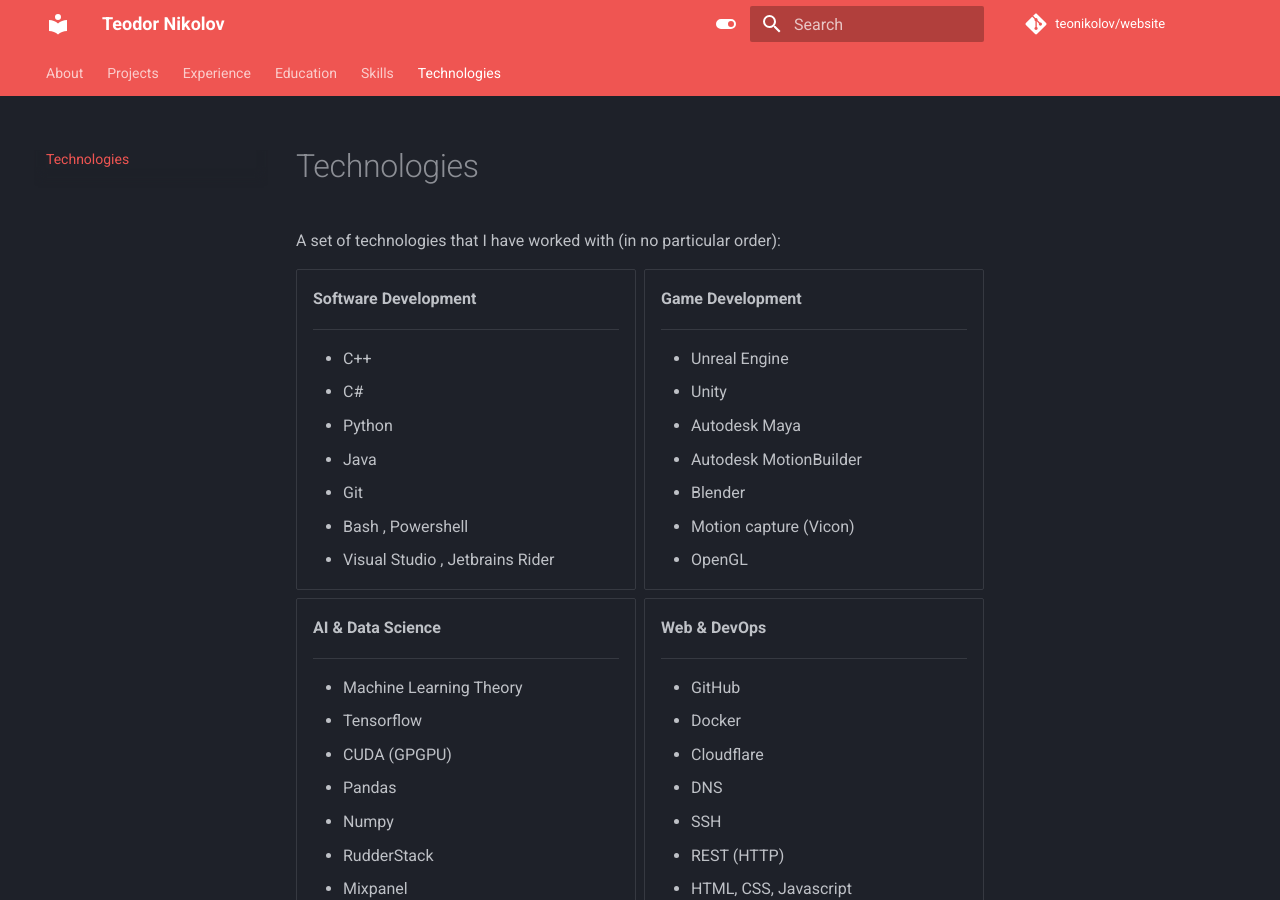
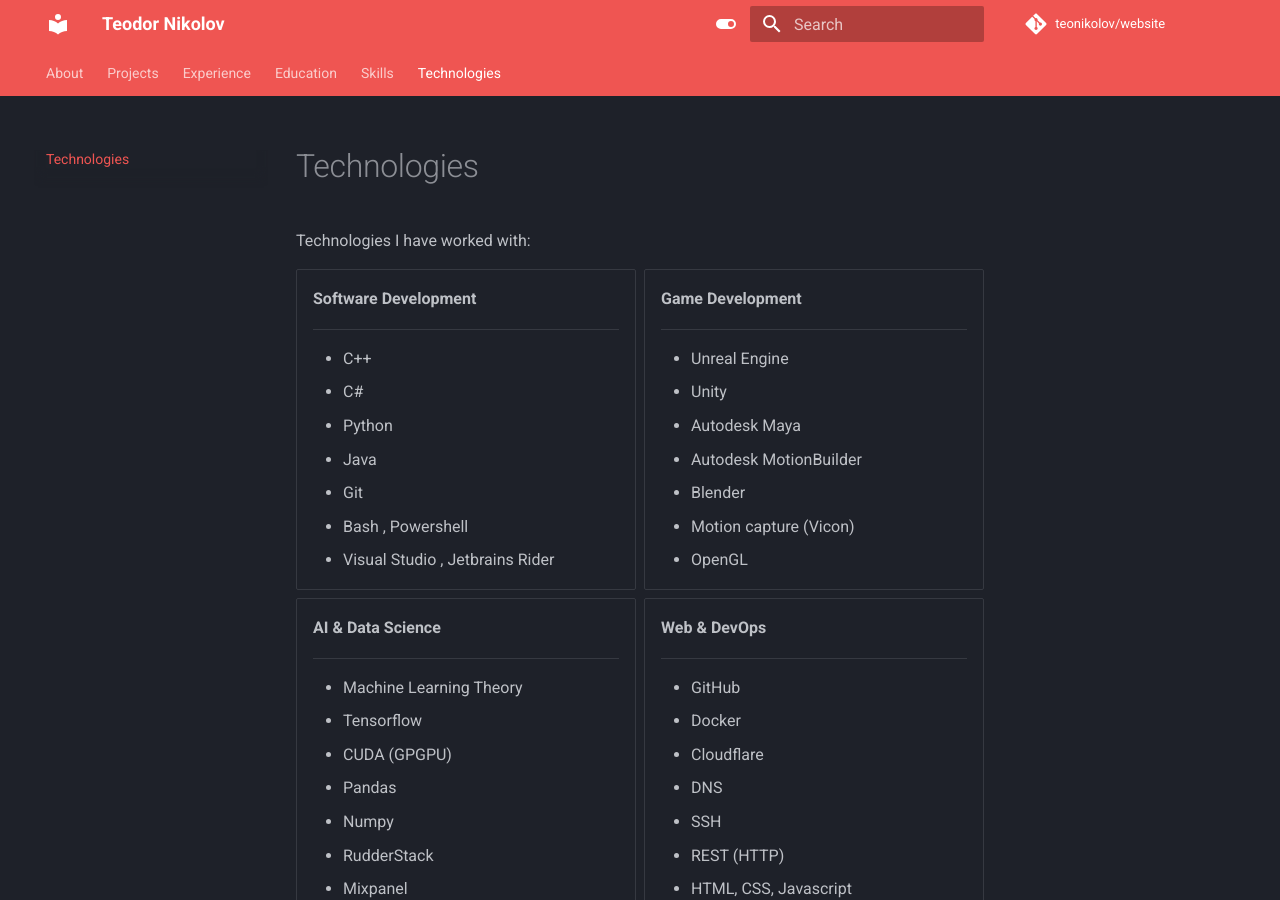
Before and after one commit to TeoNikolov/website, an MkDocs documentation site: the page built from docs/technologies.md, in a window 1280 px wide and 900 px high. Built offline with MkDocs 1.6.1 and Material for MkDocs 9.7.7, drawn with Linux system fonts in a browser that asks for light colours; comment, search, counter and statistics services are not loaded.

Commit message:
Update technologies.md

```diff
--- a/docs/technologies.md
+++ b/docs/technologies.md
@@ -1,6 +1,6 @@
 # Technologies
 
-A set of technologies that I have worked with (in no particular order):
+Technologies I have worked with:
 
 <div class="grid cards" markdown>
 
```
